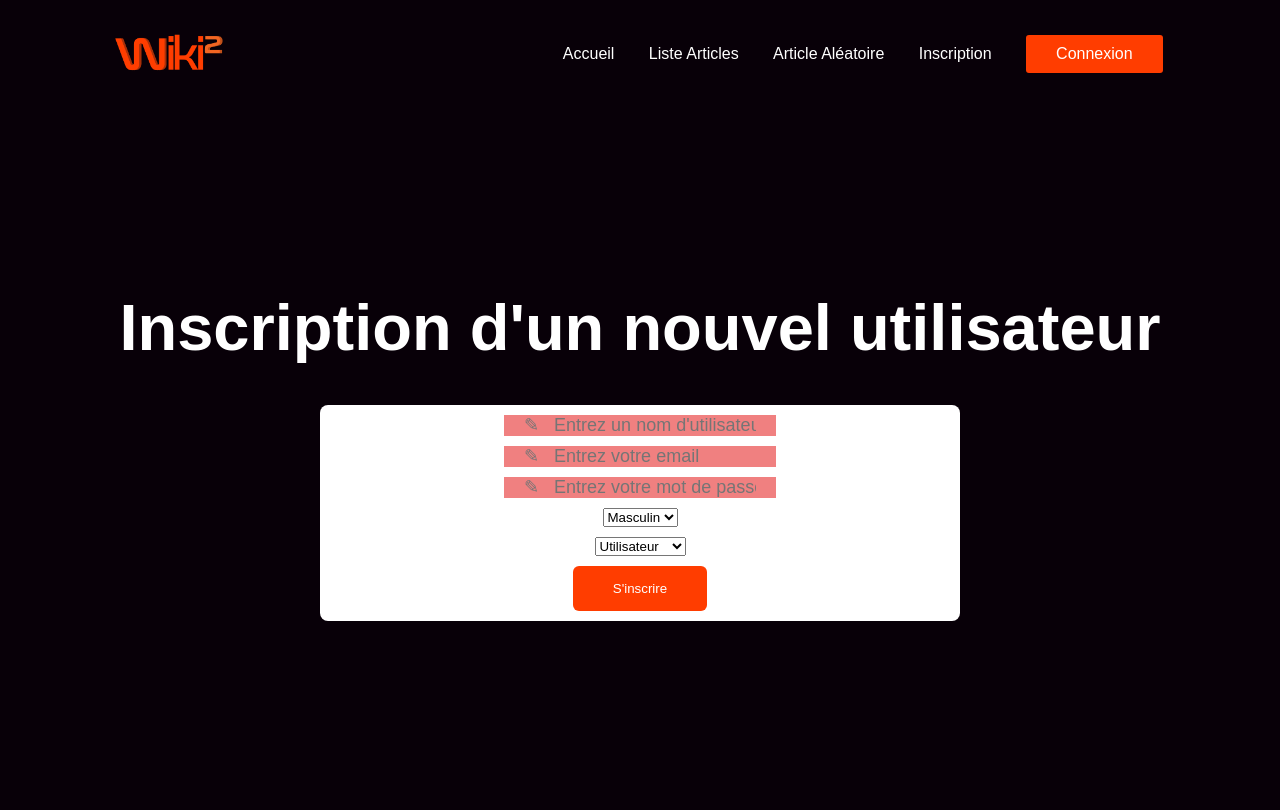
After one commit to bestrider14/Wiki2, a Flask app: page /inscription in a window 1280 px wide. The commit adds this page. Run offline with Flask 3, Linux system fonts and the light colour scheme.

Commit message:
Ajout d'une gâchette pour empêcher l'insertion d'une deuxième racine dans la table Categorie.
Ajout d'une restriction de délétion d'une catégorie qui a des enfants dans la table Categorie.

Ajout d'une fonctionnalité d'inscription

```diff
--- a/server.py
+++ b/server.py
@@ -1,4 +1,6 @@
-from flask import Flask, render_template, Response, request
+import pymysql
+from flask import Flask, render_template, Response, request, url_for, redirect
+import bcrypt
 from database import Database
 
 app = Flask(__name__)
@@ -8,6 +10,46 @@ database = Database()
 @app.route("/")
 def index():
     return render_template("index.html")
+
+
+@app.route("/inscription", methods=["GET", "POST"])
+def inscription():
+    if request.method == "POST":
+        # récupérer les données de la form
+        nom = request.form.get("nomUtilisateur")
+        email = request.form.get("email")
+        genre = request.form.get("choixGenre")
+        # avoir un choix d'utilisateur sous format 1 pour modérateur, 0 pour utilisateur
+        choixTypeUtilisateur = request.form.get("choixTypeUtilisateur")
+        typeUtilisateur = 1 if choixTypeUtilisateur == 'moderateur' else 0
+        # hasher le mot de passe de l'utilisateur
+        motDePasseForm = request.form.get("motDePasse")
+        motPasseEnBytes = motDePasseForm.encode('utf-8')
+        motDePasseHash = bcrypt.hashpw(motPasseEnBytes, bcrypt.gensalt())
+
+        # ouvrir une connection
+        connection = database.get_connection()
+        cursor = connection.cursor()
+
+        # Préparer la requête SQL
+        requete = "INSERT INTO utilisateurs (nom, motDePasse, email, genre, role) VALUES (%s, %s, %s, %s, %s)"
+        data = (nom, motDePasseHash, email, genre, typeUtilisateur)
+
+        # Envoyer la requete
+        try:
+            cursor.execute(requete, data)
+            connection.commit()
+            return redirect(url_for('index') + '?message=Inscription réussie !')
+
+        except pymysql.MySQLError as e:
+            print(e)
+            connection.rollback()
+            return redirect(url_for('inscription') + f'?message=Erreur à l inscription ${e}')
+
+        finally:
+            cursor.close()
+    else:
+        return render_template('inscription.html')
 
 
 @app.route("/admin")
--- a/static/style.css
+++ b/static/style.css
@@ -104,6 +104,30 @@ margin-left: auto;
     border: none;
     border-radius: 6px;
     cursor: pointer;
+}
+
+.inscription_form {
+    display: flex;
+    flex-direction: column; /* Stack inputs vertically */
+    align-items: center; /* Center-align flex items */
+    gap: 10px; /* Space between form items */
+    /* Any other styles you want to override or add */
+}
+
+.inscription_form inputForm{
+    border-color: #080008;
+}
+
+input:invalid {
+  border: 2px dashed red;
+}
+
+input:invalid:required {
+  background-color: lightcoral;
+}
+
+input:valid {
+  border: 2px solid black;
 }
 
 .content{
--- a/templates/index.html
+++ b/templates/index.html
@@ -11,7 +11,7 @@
                     <li><a href="/">Accueil</a></li>
                     <li><a href="articles" onclick="location.href=this.href+'?letter=A';return false;">Liste Articles</a></li>
                     <li><a href="random">Article Aléatoire</a></li>
-                    <li><a href="">Inscription</a></li>
+                    <li><a href="{{ url_for('inscription') }}">Inscription</a></li>
                     <a href="admin"><li class="btn">Connexion</li></a>
                 </ul>
             </nav>
@@ -27,6 +27,16 @@
         </div>
         {% endblock %}
 
+    </body>
 
-    </body>
+<script>
+    document.addEventListener('DOMContentLoaded', (event) =>{
+        const parametresUrl = new URLSearchParams(window.location.search);
+        const message = parametresUrl.get('message');
+        if(message){
+            alert(message);
+        }
+    })
+</script>
+
 </html>
--- /dev/null
+++ b/templates/inscription.html
@@ -0,0 +1,55 @@
+<!DOCTYPE html>
+<html lang="en">
+    {% extends "index.html" %}
+<head>
+    {% include "include/head.html" %}
+</head>
+<body>
+    <div class="header">
+        <nav>
+            <a href="/"><img src="{{url_for('static', filename='images/logo.png')}}" class="logo" alt="logo"></a>
+            <ul class="nav-links">
+                <li><a href="/">Accueil</a></li>
+                <li><a href="">Liste Article</a></li>
+                <li><a href="">Article Aléatoire</a></li>
+                <li><a href="">Inscription</a></li>
+                <a href="admin"><li class="btn">Connexion</li></a>
+            </ul>
+        </nav>
+    </div>
+
+{% block body %}
+    <div class="content_center">
+    <h1>Inscription d'un nouvel utilisateur</h1>
+    <form class="inscription_form" action="/inscription" method="post">
+        <input class = "inputForm" name="nomUtilisateur" type="text" required pattern="[a-zA-Z0-9]+" placeholder="&#x270e;   Entrez un nom d'utilisateur" maxlength="50">
+        <input class = "inputForm" name="email" type="email" placeholder="&#x270e;   Entrez votre email" maxlength="250" required>
+        <input class = "inputForm" name="motDePasse" type="text" placeholder="&#x270e;   Entrez votre mot de passe" required>
+        <select id="selectGenre" name="choixGenre" required>
+            <option value="masculin">Masculin</option>
+            <option value="feminin">Féminin</option>
+            <option value="autre">Autre</option>
+        </select>
+        <select id="selectTypeUtilisateur" name="choixTypeUtilisateur" required>
+            <option value="utilisateur">Utilisateur</option>
+            <option value="moderateur">Modérateur</option>
+        </select>
+        <button type="submit">S'inscrire</button>
+    </form>
+</div>
+{% endblock %}
+
+</body>
+
+
+<script>
+    document.addEventListener('DOMContentLoaded', (event) =>{
+        const parametresUrl = new URLSearchParams(window.location.search);
+        const message = parametresUrl.get('message');
+        if(message){
+            alert(message);
+        }
+    })
+</script>
+
+</html>
```
